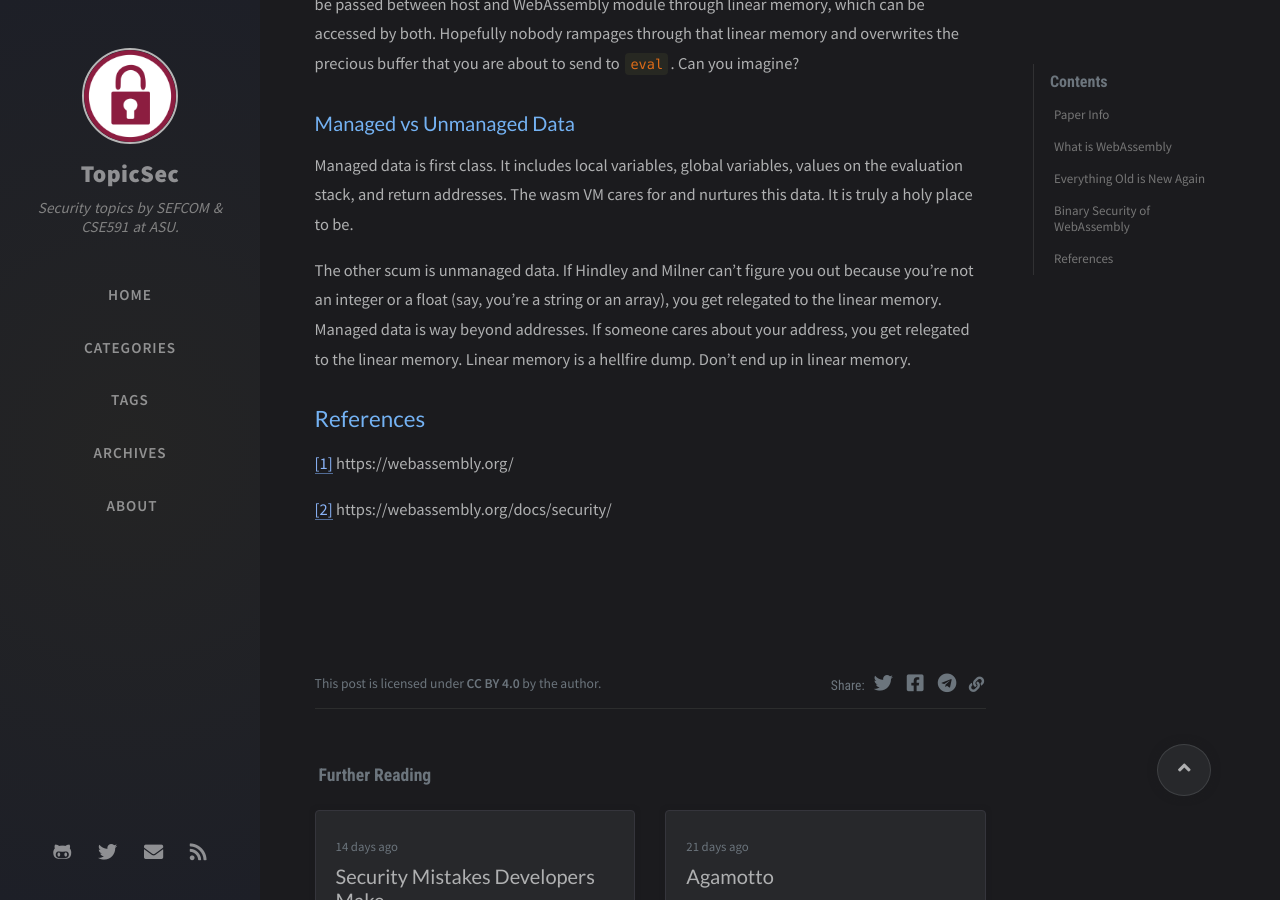
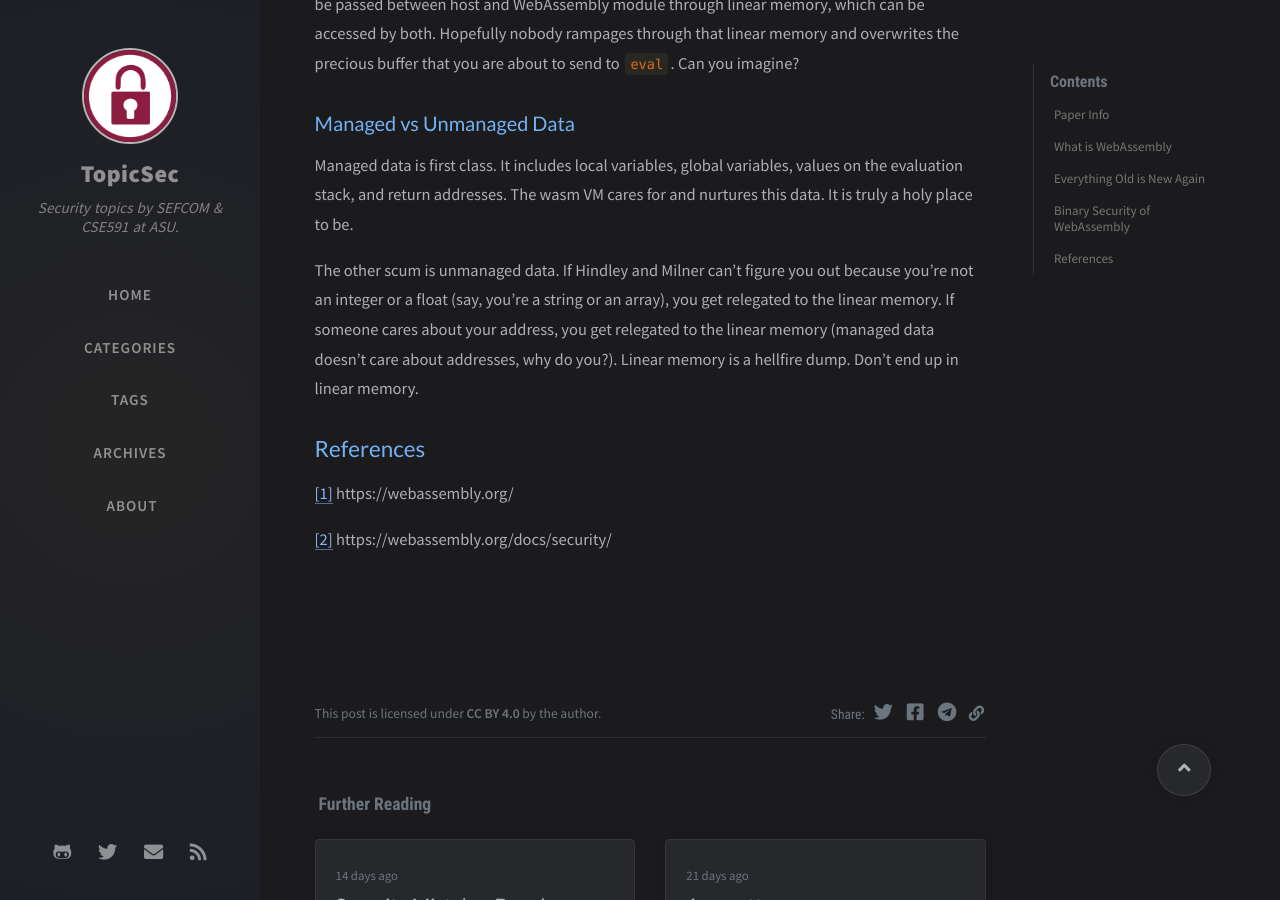
Before and after one commit to TopicSec/topicsec.github.io, a Jekyll site: the page built from _posts/2020-09-16-wasm.md, in a window 1280 px wide and 900 px high, scrolled down 2422 px. Built offline with Jekyll 4.4.1, drawn with Linux system fonts in a browser that asks for light colours; nearby versions of some CDN libraries; comment, search, counter and statistics services are not loaded.

Commit message:
Update 2020-09-16-wasm.md

```diff
--- a/_posts/2020-09-16-wasm.md
+++ b/_posts/2020-09-16-wasm.md
@@ -91,8 +91,7 @@ It is truly a holy place to be.
 
 The other scum is unmanaged data.
 If Hindley and Milner can't figure you out because you're not an integer or a float (say, you're a string or an array), you get relegated to the linear memory.
-Managed data is way beyond addresses.
-If someone cares about your address, you get relegated to the linear memory.
+If someone cares about your address, you get relegated to the linear memory (managed data doesn't care about addresses, why do you?).
 Linear memory is a hellfire dump.
 Don't end up in linear memory.
 
```
